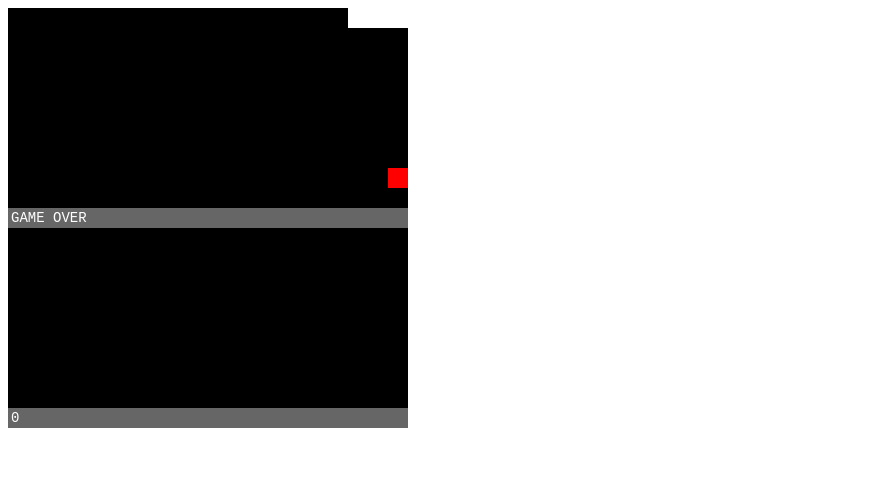
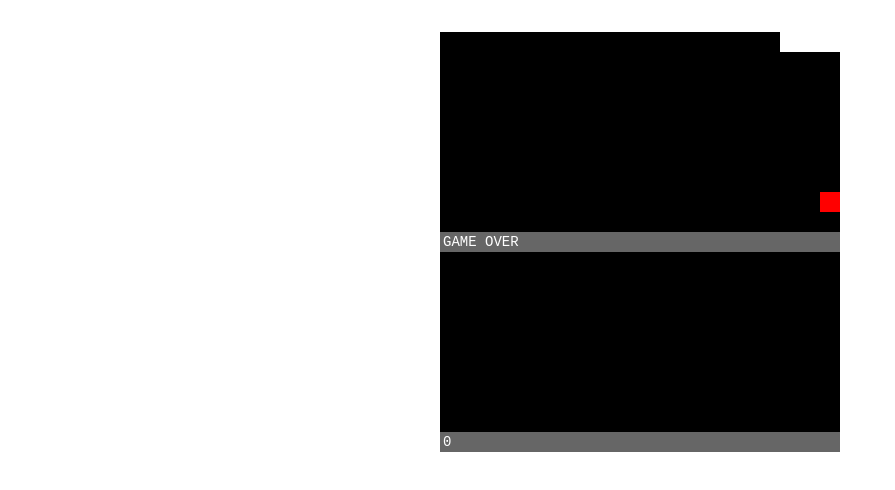
Before and after one commit to tyea/serpent, a plain HTML site: page index.html in a window 1280 px wide. Shown: the whole page, without its empty margins (0-895 px from the left). Drawn offline with Linux system fonts and the light colour scheme.

Commit message:
Update and rename serpent.html to index.html

```diff
--- a/serpent.html
+++ b/index.html
@@ -3,6 +3,12 @@
 	<head>
 		<meta charset="utf-8">
 		<title>Serpent</title>
+		<style>
+			canvas {
+				display: block;
+				margin: 2rem auto;
+			}
+		</style>
 		<script>
 
 			var canvas = null;
```
